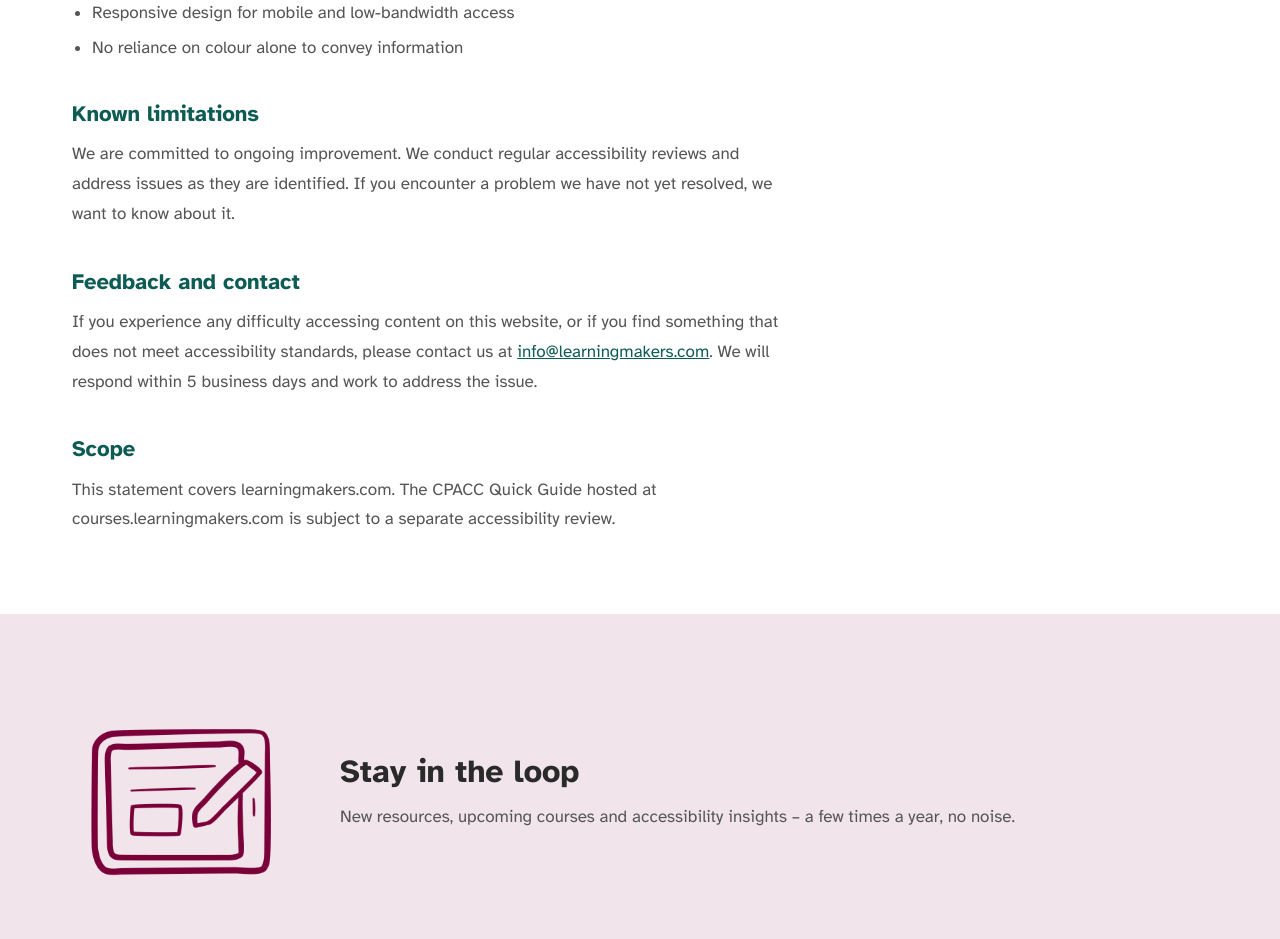
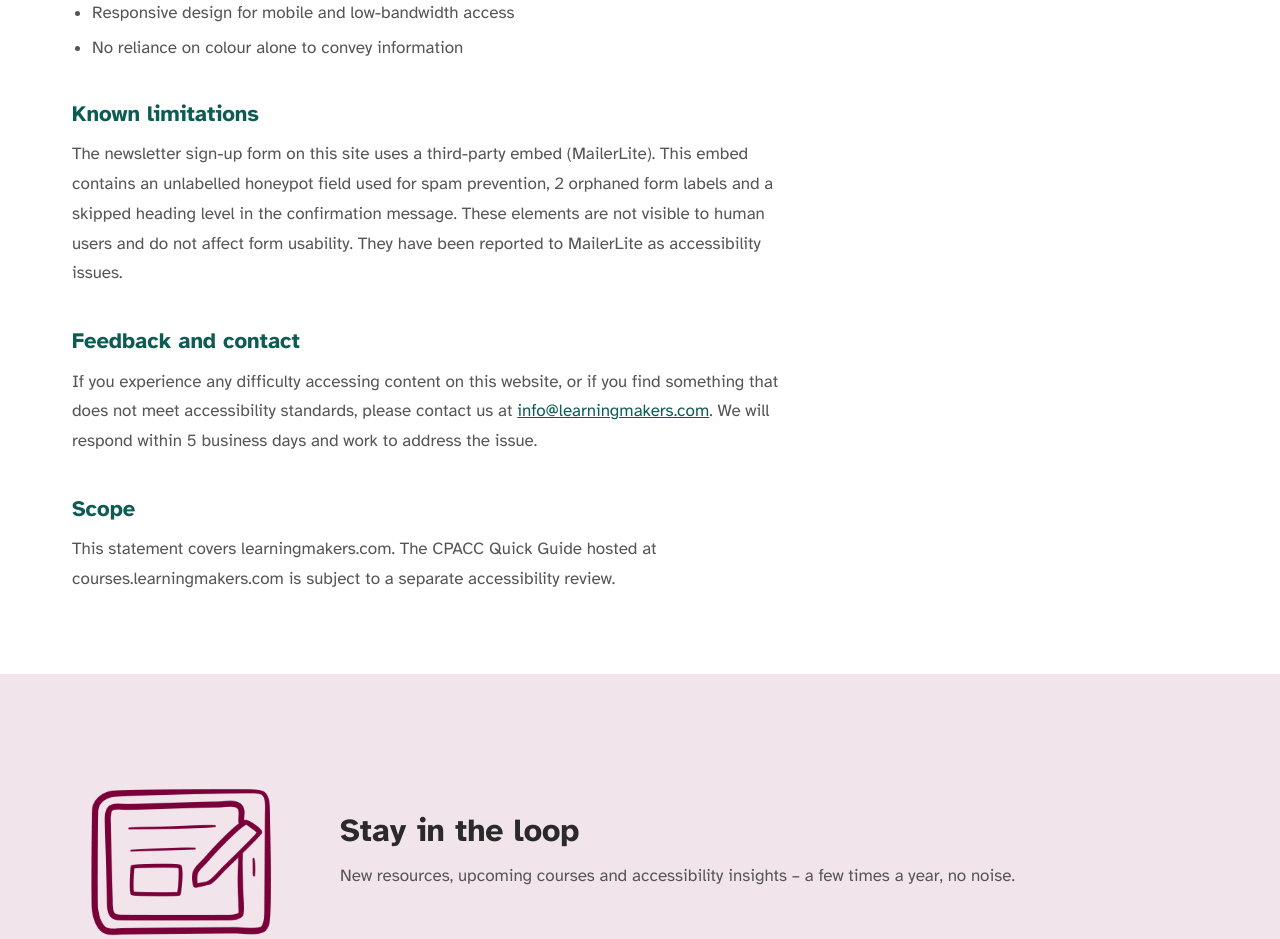
Before and after one commit to martinrbrown/learning-makers-website, a Next.js app: page /accessibility in a window 1280 px wide. Shown: the part 880-1819 px from the top of the page. Built offline with nearby package versions, Linux system fonts and the light colour scheme.

Commit message:
Updare Accessibility Statement.

```diff
--- a/app/accessibility/page.tsx
+++ b/app/accessibility/page.tsx
@@ -44,9 +44,11 @@ export default function AccessibilityPage() {
 
             <h2>Known limitations</h2>
             <p>
-              We are committed to ongoing improvement. We conduct regular accessibility reviews and
-              address issues as they are identified. If you encounter a problem we have not yet
-              resolved, we want to know about it.
+              The newsletter sign-up form on this site uses a third-party embed (MailerLite). This
+              embed contains an unlabelled honeypot field used for spam prevention, 2 orphaned form
+              labels and a skipped heading level in the confirmation message. These elements are not
+              visible to human users and do not affect form usability. They have been reported to
+              MailerLite as accessibility issues.
             </p>
 
             <h2>Feedback and contact</h2>
```
